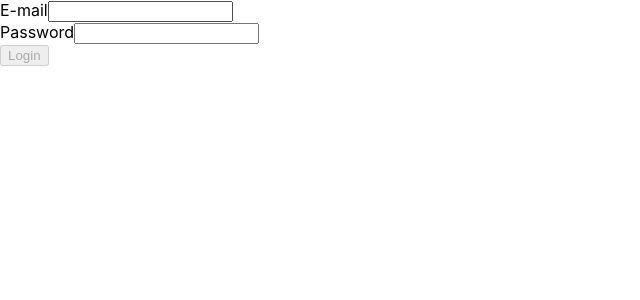
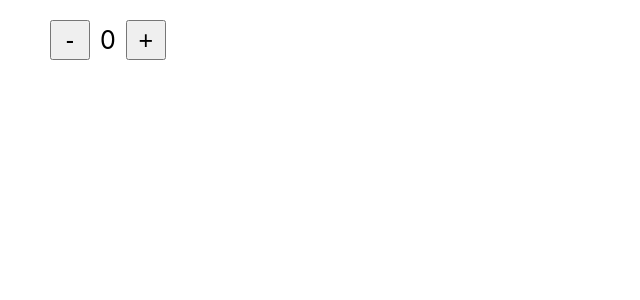
Before and after one commit to vishal7997/react-effects-reducers, a React (Create React App) app: page / in a window 1280 px wide. Shown: the top 300 px of the page, without its empty margins (0-640 px from the left). Built offline with nearby package versions, Linux system fonts and the light colour scheme.

Commit message:
useReducer hook in react

```diff
--- a/src/App.js
+++ b/src/App.js
@@ -4,6 +4,7 @@ import "./App.css";
 import Login from "./components/Login";
 import Home from "./components/Home";
 import MainHeader from "./components/MainHeader";
+import Demo from "./components/ReducerDemo/Demo";
 
 function App() {
   const [isLoggedIn, updateIsLoggedIn] = useState(false);
@@ -27,11 +28,12 @@ function App() {
   };
 
   return <React.Fragment>
-    <MainHeader isAuthenticated={isLoggedIn} onLogout={logoutHandler}></MainHeader>
+    {/* <MainHeader isAuthenticated={isLoggedIn} onLogout={logoutHandler}></MainHeader>
     <main>
       {!isLoggedIn && <Login onLogin={loginHandler}></Login>}
       {isLoggedIn && <Home onLogout={logoutHandler}></Home>}
-    </main>
+    </main> */}
+    <Demo></Demo>
   </React.Fragment>;
 }
 
--- /dev/null
+++ b/src/components/ReducerDemo/Demo.css
@@ -0,0 +1,13 @@
+.container {
+  margin: 20px 50px;
+}
+
+button {
+  height: 40px;
+  width: 40px;
+  font-size: 25px;
+}
+span {
+  padding: 0 10px;
+  font-size: 25px;
+}
--- /dev/null
+++ b/src/components/ReducerDemo/Demo.js
@@ -0,0 +1,34 @@
+import { useReducer } from "react";
+import "./Demo.css";
+
+function reducer(currState, action) {
+  switch (action) {
+    case "increment":
+      return { count: currState.count + 1 };
+    case "decrement":
+      return { count: currState.count - 1 };
+    default:
+      return currState;
+  }
+}
+
+function Demo() {
+  let [state, dispatcher] = useReducer(reducer, { count: 0 });
+
+  function decrementHandler() {
+    dispatcher("decrement");
+  }
+  function incrementHandler() {
+    dispatcher("increment");
+  }
+
+  return (
+    <div className="container">
+      <button onClick={decrementHandler}> - </button>
+      <span>{state.count}</span>
+      <button onClick={incrementHandler}> + </button>
+    </div>
+  );
+}
+
+export default Demo;
```
